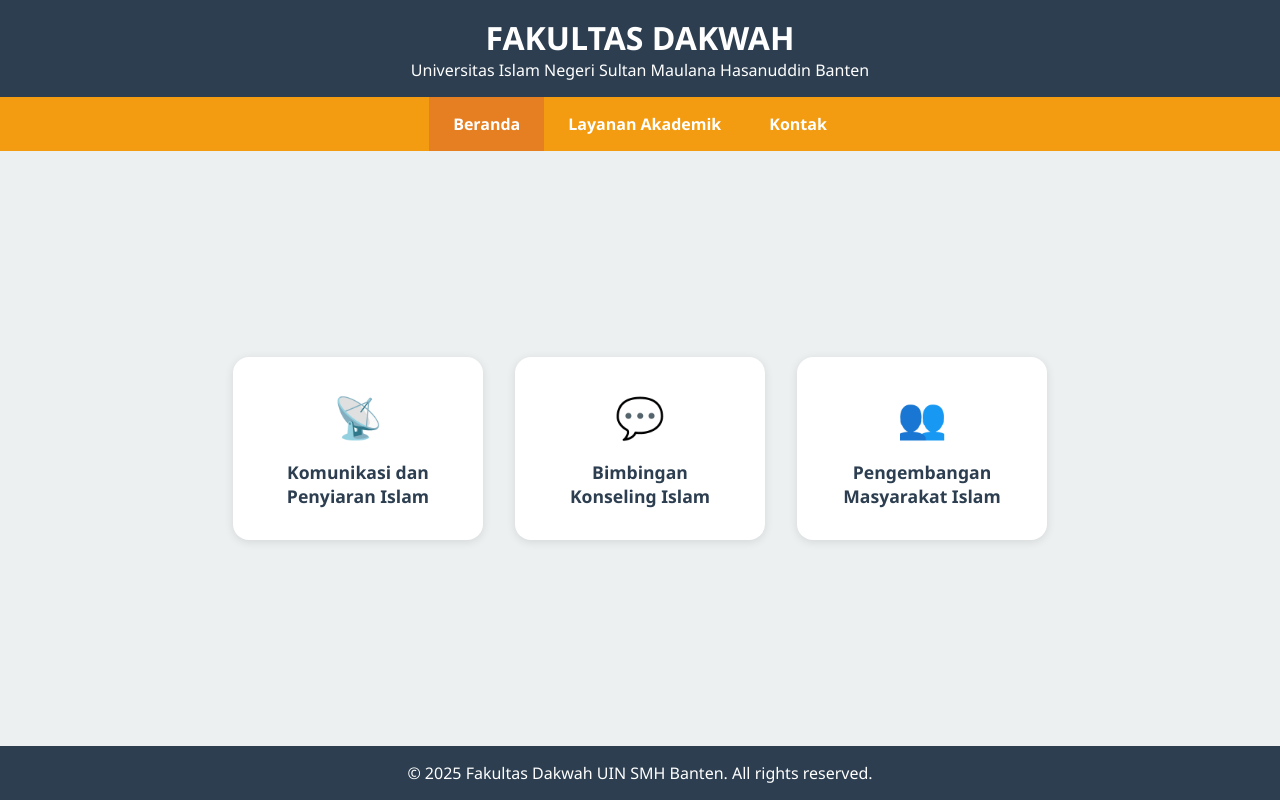
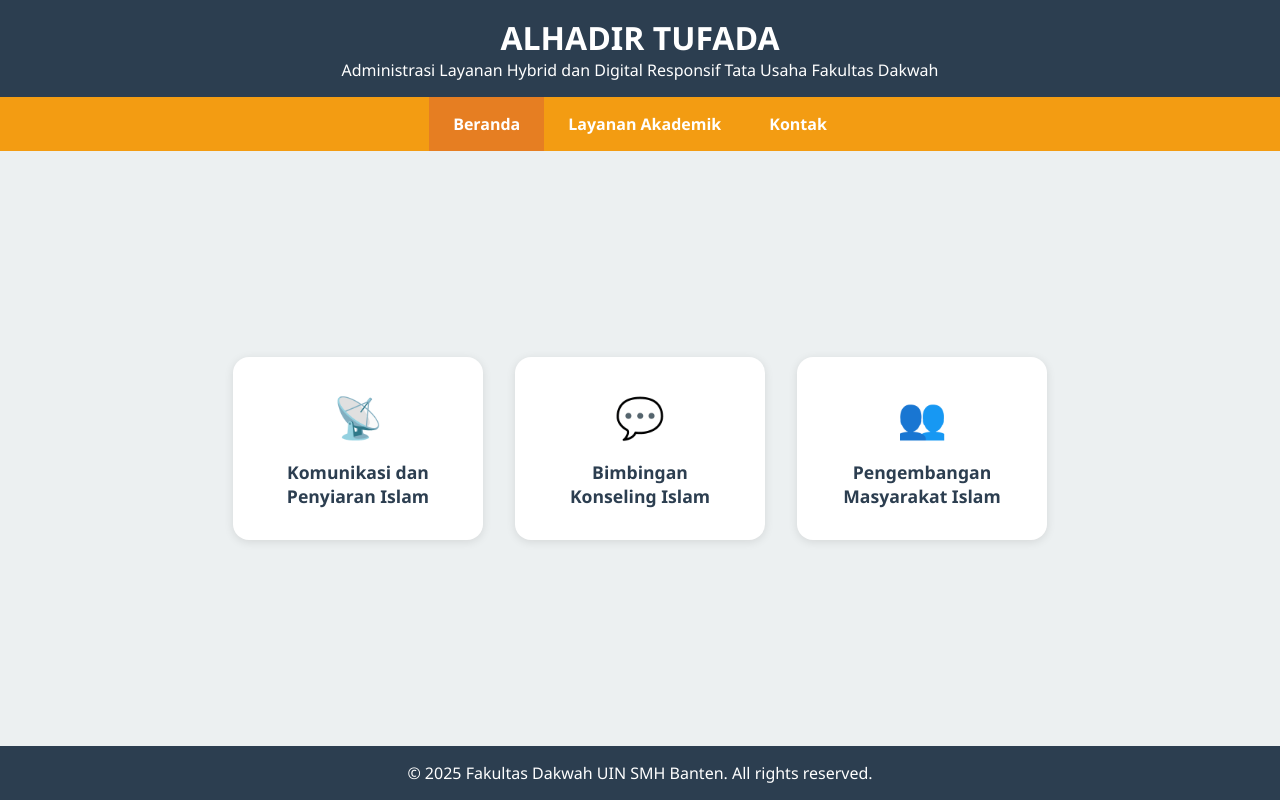
Before and after one commit to panggilsayaade/fakultas-dakwah, a plain HTML site: page index.html in a window 1280 px wide. Drawn offline with Linux system fonts and the light colour scheme.

Commit message:
Update index.html

```diff
--- a/index.html
+++ b/index.html
@@ -118,8 +118,8 @@
 </head>
 <body>
   <header>
-    <h1>FAKULTAS DAKWAH</h1>
-    <p>Universitas Islam Negeri Sultan Maulana Hasanuddin Banten</p>
+    <h1>ALHADIR TUFADA</h1>
+    <p>Administrasi Layanan Hybrid dan Digital Responsif Tata Usaha Fakultas Dakwah</p>
   </header>
 
   <nav>
```
